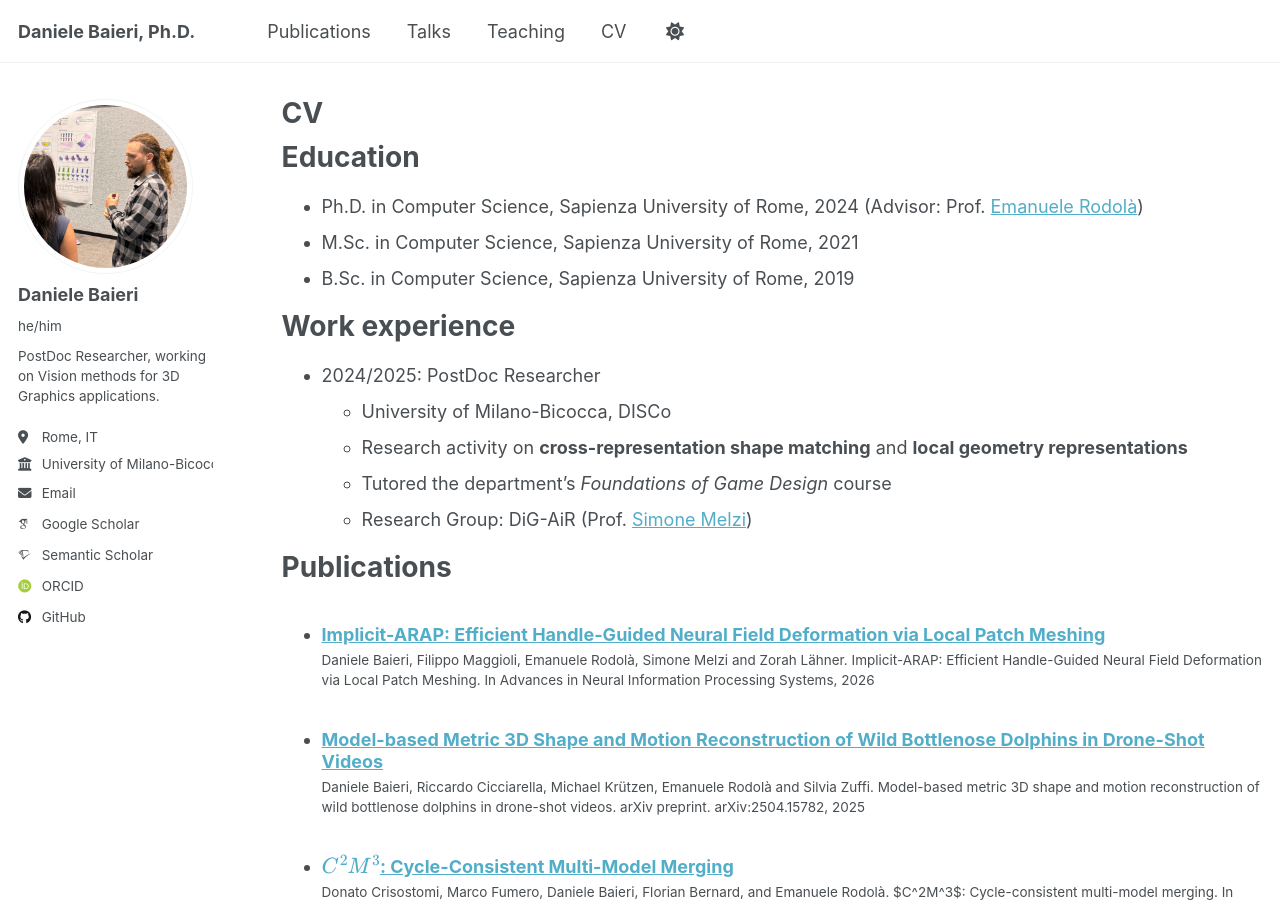
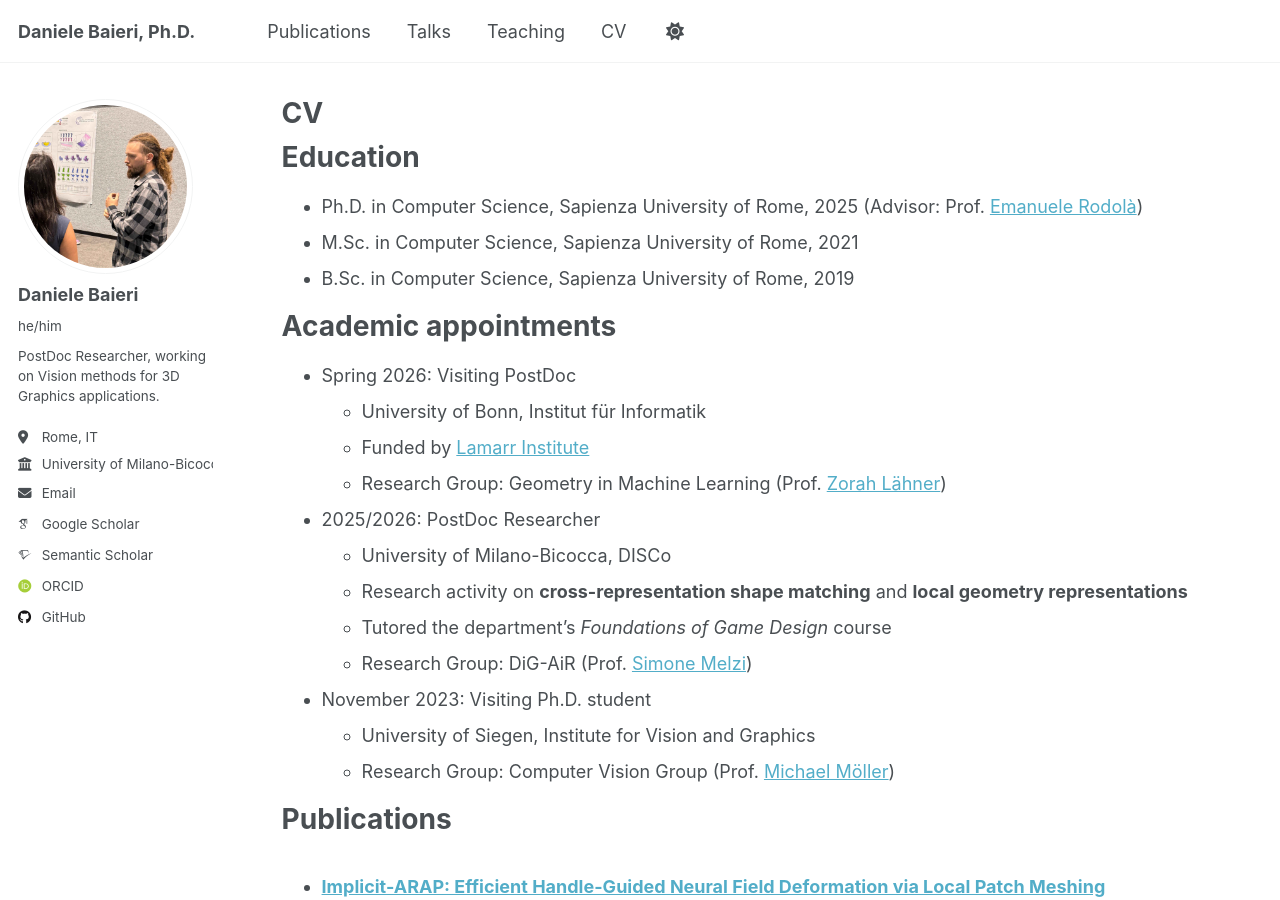
Before and after one commit to dbaieri/dbaieri.github.io, a Jekyll site: the page built from _pages/cv.md, in a window 1280 px wide and 900 px high. Built offline with Jekyll 4.4.1, drawn with Linux system fonts in a browser that asks for light colours; some web fonts are replaced; some of the changed text lies outside the part shown.

Commit message:
update cv

```diff
--- a/_pages/cv.md
+++ b/_pages/cv.md
@@ -11,17 +11,24 @@ redirect_from:
 
 Education
 ======
-* Ph.D. in Computer Science, Sapienza University of Rome, 2024 (Advisor: Prof. [Emanuele Rodolà](https://gladia.di.uniroma1.it/authors/rodola/))
+* Ph.D. in Computer Science, Sapienza University of Rome, 2025 (Advisor: Prof. [Emanuele Rodolà](https://gladia.di.uniroma1.it/authors/rodola/))
 * M.Sc. in Computer Science, Sapienza University of Rome, 2021
 * B.Sc. in Computer Science, Sapienza University of Rome, 2019
 
-Work experience
+Academic appointments
 ======
-* 2024/2025: PostDoc Researcher
+* Spring 2026: Visiting PostDoc
+  * University of Bonn, Institut für Informatik
+  * Funded by [Lamarr Institute](https://lamarr-institute.org/)
+  * Research Group: Geometry in Machine Learning (Prof. [Zorah Lähner](https://geometryinml.cs.uni-bonn.de/))
+* 2025/2026: PostDoc Researcher
   * University of Milano-Bicocca, DISCo
   * Research activity on **cross-representation shape matching** and **local geometry representations**
   * Tutored the department's *Foundations of Game Design* course
-  * Research Group: DiG-AiR (Prof. [Simone Melzi](https://sites.google.com/site/melzismn))
+  * Research Group: DiG-AiR (Prof. [Simone Melzi](https://3diglab.github.io/))
+* November 2023: Visiting Ph.D. student
+  * University of Siegen, Institute for Vision and Graphics
+  * Research Group: Computer Vision Group (Prof. [Michael Möller](https://www.vsa.informatik.uni-siegen.de/en))
 
 Publications
 ======
@@ -34,6 +41,20 @@ Talks
   <ul>{% for post in site.talks reversed %}
     {% include archive-single-talk-cv.html  %}
   {% endfor %}</ul>
+
+Grants
+======
+* Lamarr Stipendium
+  * Funding living expenses for a research visit of 3 months at the University of Bonn
+  * Total funding: 9000€
+* Sapienza University Research Starting Grant
+  * Internal grant for Ph.D. students, funding travel and equipment
+  * Total funding: 1332€
+
+Awards
+======
+* ECCV 2024 Outstanding Reviewer
+* Sapienza University Excellent Graduate A.Y. 2020/21
 
 Teaching
 ======
```
